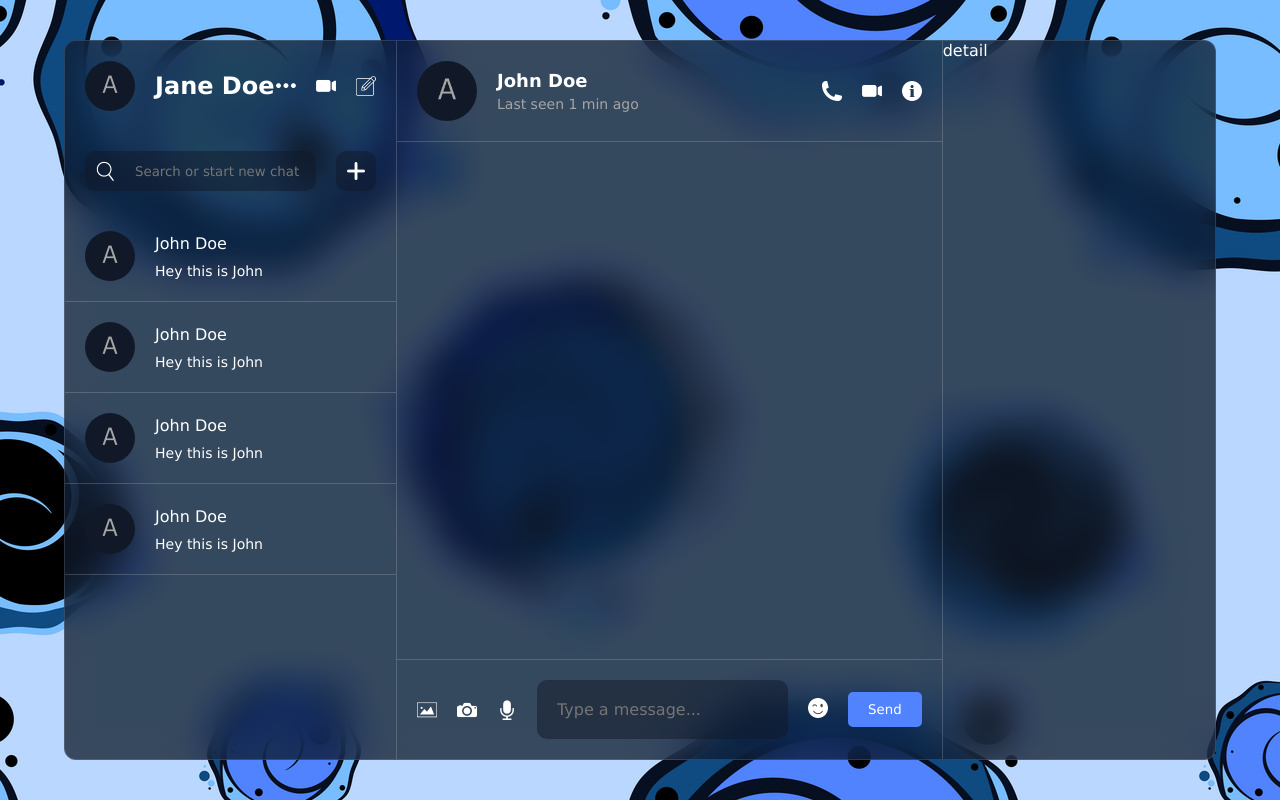
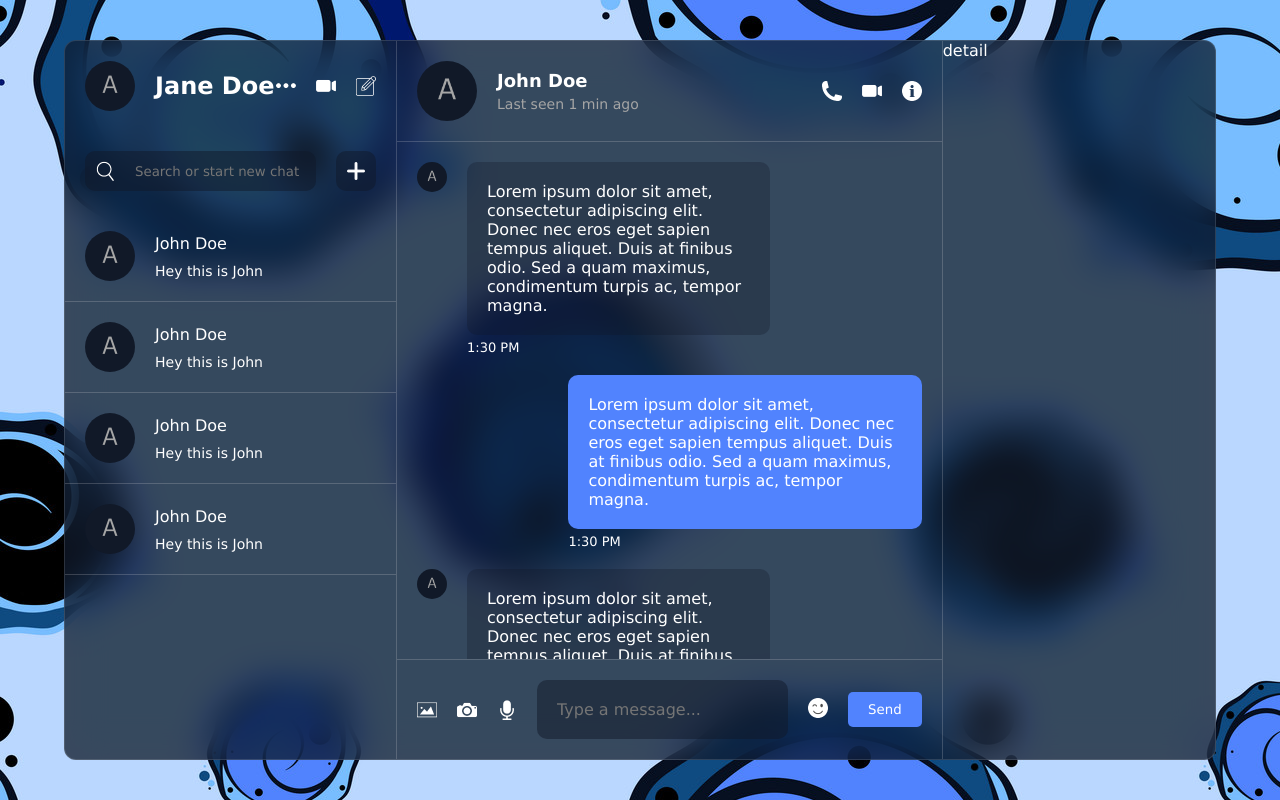
Before and after one commit to DeepanshAgarwal/React-Chat-App, a React (Vite) app: page / in a window 1280 px wide. Built offline with nearby package versions, Linux system fonts and the light colour scheme.

Commit message:
chat-messages section

```diff
--- a/src/components/chat/Chat.jsx
+++ b/src/components/chat/Chat.jsx
@@ -29,7 +29,90 @@ export default function Chat() {
                     <img src="./info.png"></img>
                 </div>
             </div>
-            <div className="chat-messages"></div>
+            <div className="chat-messages">
+                <div className="chat-message">
+                    <img src="./avatar.png"></img>
+                    <div className="chat-message-text">
+                        <p>
+                            Lorem ipsum dolor sit amet, consectetur adipiscing
+                            elit. Donec nec eros eget sapien tempus aliquet.
+                            Duis at finibus odio. Sed a quam maximus,
+                            condimentum turpis ac, tempor magna.
+                        </p>
+                        <span className="chat-timestamp">1:30 PM</span>
+                    </div>
+                </div>
+                <div className="chat-message own-message">
+                    <div className="chat-message-text">
+                        <p>
+                            Lorem ipsum dolor sit amet, consectetur adipiscing
+                            elit. Donec nec eros eget sapien tempus aliquet.
+                            Duis at finibus odio. Sed a quam maximus,
+                            condimentum turpis ac, tempor magna.
+                        </p>
+                        <span className="chat-timestamp">1:30 PM</span>
+                    </div>
+                </div>
+                <div className="chat-message">
+                    <img src="./avatar.png"></img>
+                    <div className="chat-message-text">
+                        <p>
+                            Lorem ipsum dolor sit amet, consectetur adipiscing
+                            elit. Donec nec eros eget sapien tempus aliquet.
+                            Duis at finibus odio. Sed a quam maximus,
+                            condimentum turpis ac, tempor magna.
+                        </p>
+                        <span className="chat-timestamp">1:30 PM</span>
+                    </div>
+                </div>
+                <div className="chat-message own-message">
+                    <div className="chat-message-text">
+                        <p>
+                            Lorem ipsum dolor sit amet, consectetur adipiscing
+                            elit. Donec nec eros eget sapien tempus aliquet.
+                            Duis at finibus odio. Sed a quam maximus,
+                            condimentum turpis ac, tempor magna.
+                        </p>
+                        <span className="chat-timestamp">1:30 PM</span>
+                    </div>
+                </div>
+                <div className="chat-message">
+                    <img src="./avatar.png"></img>
+                    <div className="chat-message-text">
+                        <p>
+                            Lorem ipsum dolor sit amet, consectetur adipiscing
+                            elit. Donec nec eros eget sapien tempus aliquet.
+                            Duis at finibus odio. Sed a quam maximus,
+                            condimentum turpis ac, tempor magna.
+                        </p>
+                        <span className="chat-timestamp">1:30 PM</span>
+                    </div>
+                </div>
+                <div className="chat-message own-message">
+                    <div className="chat-message-text">
+                        <img src="https://images.unsplash.com/photo-1716718406268-6ece312abee0?q=80&w=1887&auto=format&fit=crop&ixlib=rb-4.0.3&ixid=M3wxMjA3fDB8MHxwaG90by1wYWdlfHx8fGVufDB8fHx8fA%3D%3D"></img>
+                        <p>
+                            Lorem ipsum dolor sit amet, consectetur adipiscing
+                            elit. Donec nec eros eget sapien tempus aliquet.
+                            Duis at finibus odio. Sed a quam maximus,
+                            condimentum turpis ac, tempor magna.
+                        </p>
+                        <span className="chat-timestamp">1:30 PM</span>
+                    </div>
+                </div>
+                {/* <div className="chat-message chat-receiver">
+                    <div className="chat-message-top">
+                        <span className="chat-message-name">John Doe</span>
+                        <span className="chat-message-timestamp">1:30 PM</span>
+                    </div>
+                    <div className="chat-message-text">
+                        Lorem ipsum dolor sit amet, consectetur adipiscing elit.
+                        Donec nec eros eget sapien tempus aliquet. Duis at
+                        finibus odio. Sed a quam maximus, condimentum turpis ac,
+                        tempor magna.
+                    </div>
+                </div> */}
+            </div>
             <div className="chat-new-message">
                 <div className="new-message-icons">
                     <img src="./img.png"></img>
--- a/src/components/chat/chat.css
+++ b/src/components/chat/chat.css
@@ -58,11 +58,74 @@
 
 .chat-messages {
     flex: 1;
-    /* overflow-y: auto; */
+    overflow-y: scroll;
     padding: 20px;
-    /* display: flex; */
-    /* flex-direction: column; */
-    /* gap: 20px; */
+    display: flex;
+    flex-direction: column;
+    gap: 20px;
+}
+
+.chat-messages::-webkit-scrollbar {
+    width: 7px;
+    height: 7px;
+}
+
+.chat-messages::-webkit-scrollbar-track {
+    background: transparent;
+}
+
+.chat-messages::-webkit-scrollbar-thumb {
+    background: rgba(17, 25, 40, 0.8);
+    border-radius: 10px;
+}
+
+.chat-messages::-webkit-scrollbar-thumb:hover {
+    background: rgba(17, 25, 40);
+}
+
+.chat-message {
+    max-width: 70%;
+    display: flex;
+    gap: 20px;
+}
+
+.chat-message img {
+    width: 30px;
+    height: 30px;
+    border-radius: 50%;
+    object-fit: cover;
+}
+
+.chat-message .chat-message-text {
+    flex: 1;
+    display: flex;
+    flex-direction: column;
+    gap: 5px;
+}
+
+.chat-message .chat-message-text p {
+    padding: 20px;
+    background-color: rgba(17, 25, 40, 0.3);
+    border-radius: 10px;
+}
+
+.chat-message .chat-message-text span {
+    font-size: 13px;
+}
+
+.chat-message .chat-message-text img {
+    width: 100%;
+    height: 300px;
+    border-radius: 10px;
+    object-fit: cover;
+}
+
+.own-message {
+    align-self: flex-end;
+}
+
+.own-message .chat-message-text p {
+    background-color: #5183fe;
 }
 
 .chat-new-message {
--- a/src/components/list/chatList/chatList.css
+++ b/src/components/list/chatList/chatList.css
@@ -17,7 +17,7 @@
     border-radius: 10px;
 }
 
-.container::-webkit-scrollbar-thumb:hover {
+.chatList::-webkit-scrollbar-thumb:hover {
     background: rgba(17, 25, 40);
 }
 
```
